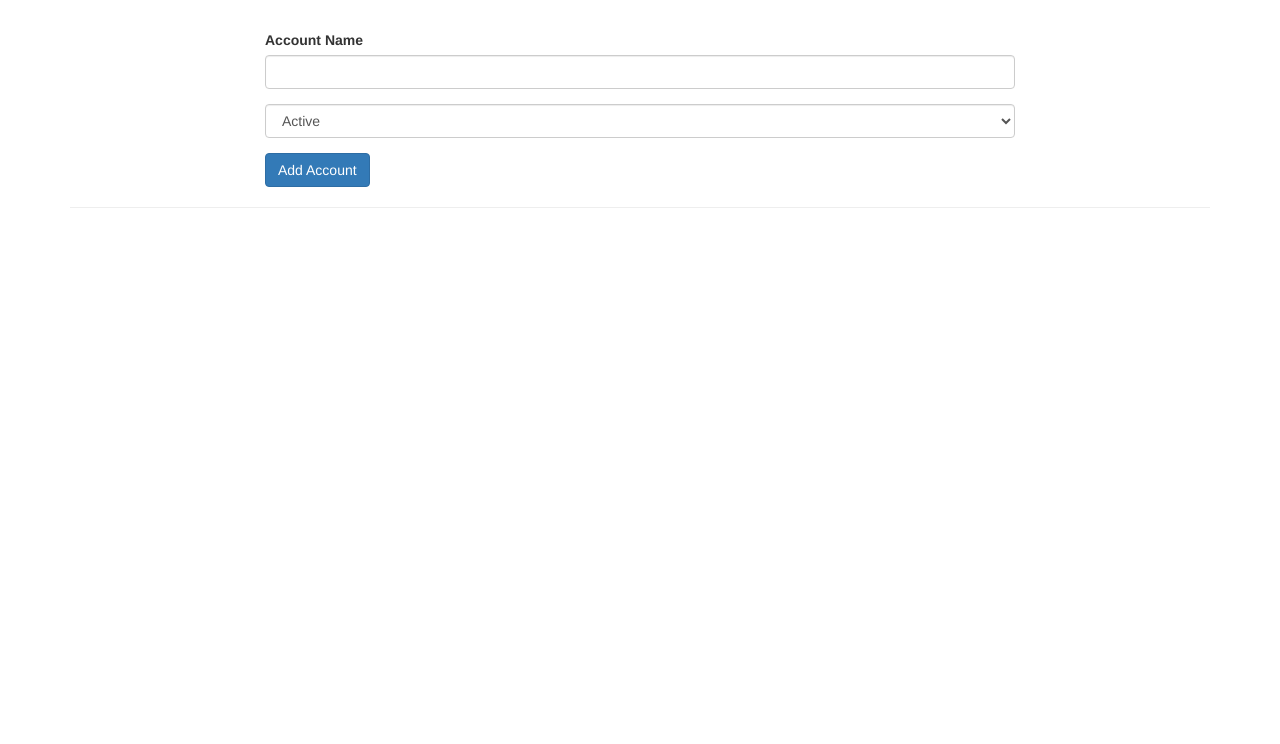
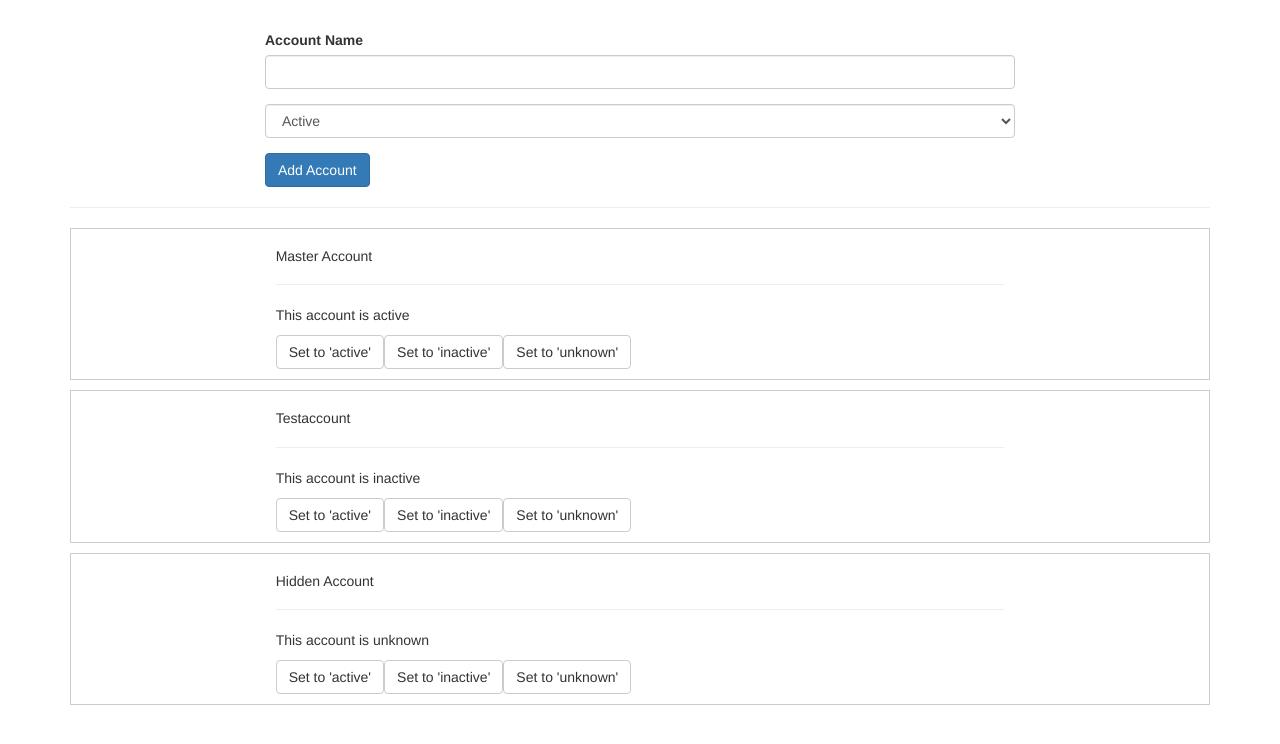
Before and after one commit to AbdallahAbuHaltam/servicesPratice, an Angular app: page / in a window 1280 px wide. Shown: the top 744 px of the page. Built offline with nearby package versions, Linux system fonts and the light colour scheme.

Commit message:
Added everything

```diff
--- a/src/app/account/account.component.css
+++ b/src/app/account/account.component.css
@@ -0,0 +1,5 @@
+.row {
+    border: 1px solid #ccc;
+    margin: 10px 0;
+    padding: 10px 0;
+  }
--- a/src/app/account/account.component.html
+++ b/src/app/account/account.component.html
@@ -1,5 +1,10 @@
 <div class="row">
-    <div class="col-xs-12 col-md-8 col-md-offset-2">
-
-    </div>
+  <div class="col-xs-12 col-md-8 col-md-offset-2">
+    <h5>{{ account.name }}</h5>
+    <hr>
+    <p>This account is {{ account.status }}</p>
+    <button class="btn btn-default" (click)="onSetTo('active')">Set to 'active'</button>
+    <button class="btn btn-default" (click)="onSetTo('inactive')">Set to 'inactive'</button>
+    <button class="btn btn-default" (click)="onSetTo('unknown')">Set to 'unknown'</button>
+  </div>
 </div>
--- a/src/app/account/account.component.ts
+++ b/src/app/account/account.component.ts
@@ -1,4 +1,4 @@
-import { Component } from '@angular/core';
+import { Component, EventEmitter, Input, Output } from '@angular/core';
 
 @Component({
   selector: 'app-account',
@@ -6,5 +6,14 @@ import { Component } from '@angular/core';
   styleUrls: ['./account.component.css']
 })
 export class AccountComponent {
+@Input() account:{name:string,status:string};
+@Input() id:number;
+@Output() statusChanges=new EventEmitter<{id:number,status:string}>();
+
+
+onSetTo(status: string){
+  this.statusChanges.emit({id: this.id, status});
+  console.log('A server status changed, new status: ' + status);
 
 }
+}
--- a/src/app/app.component.html
+++ b/src/app/app.component.html
@@ -1,9 +1,9 @@
 <div class="container">
   <div class="row">
     <div class="col-xs-12">
-      <app-new-account></app-new-account>
+      <app-new-account (accountAdded)="onAccountAdded($event)"></app-new-account>
       <hr>
-      <app-account></app-account>
+      <app-account (statusChanges)="onStatusChanged($event)" *ngFor="let account of accounts;let i =index;" [account]="account" [id]="i"></app-account>
     </div>
   </div>
 </div>
--- a/src/app/app.component.ts
+++ b/src/app/app.component.ts
@@ -6,5 +6,26 @@ import { Component } from '@angular/core';
   styleUrls: ['./app.component.css']
 })
 export class AppComponent {
-  title = 'services-pratice';
+  accounts = [
+    {
+      name: 'Master Account',
+      status: 'active'
+    },
+    {
+      name: 'Testaccount',
+      status: 'inactive'
+    },
+    {
+      name: 'Hidden Account',
+      status: 'unknown'
+    }
+  ];
+
+
+  onAccountAdded(newAccount: {name: string, status: string}){
+    this.accounts.push(newAccount);
+  }
+  onStatusChanged(updateInfo: {id: number, newStatus: string}){
+    this.accounts[updateInfo.id].status=updateInfo.newStatus;
+  }
 }
--- a/src/app/new-account/new-account.component.ts
+++ b/src/app/new-account/new-account.component.ts
@@ -1,4 +1,4 @@
-import { Component, EventEmitter } from '@angular/core';
+import { Component, EventEmitter, Output } from '@angular/core';
 
 @Component({
   selector: 'app-new-account',
@@ -6,7 +6,7 @@ import { Component, EventEmitter } from '@angular/core';
   styleUrls: ['./new-account.component.css']
 })
 export class NewAccountComponent {
-  accountAdded=new EventEmitter<{name:string,status:string}>();
+  @Output() accountAdded=new EventEmitter<{name:string,status:string}>();
 
   onCreateAccount(accountName:string,accountStatus:string){
     this.accountAdded.emit({
```
